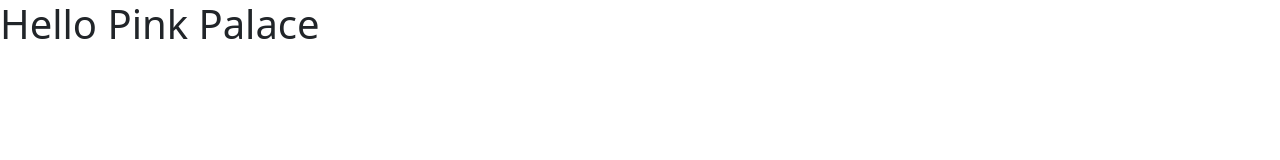
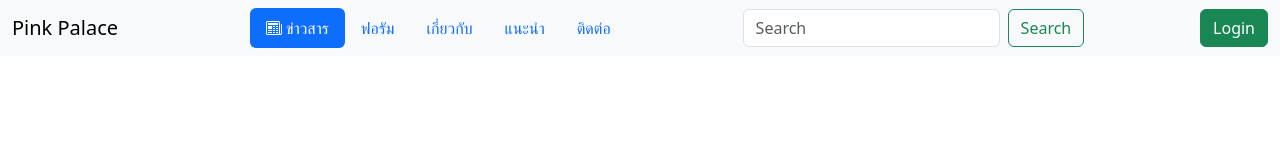
Before and after one commit to julaluxx/csd-website-301, a plain HTML site: page index.html in a window 1280 px wide. Drawn offline with nearby package versions, Linux system fonts and the light colour scheme.

Commit message:
Refactor HTML structure to include a navigation bar and search functionality

```diff
--- a/index.html
+++ b/index.html
@@ -1,14 +1,49 @@
 <!DOCTYPE html>
 <html lang="en">
+
 <head>
     <meta charset="UTF-8">
     <meta name="viewport" content="width=device-width, initial-scale=1.0">
-    <link href="https://cdn.jsdelivr.net/npm/bootstrap@5.3.8/dist/css/bootstrap.min.css" rel="stylesheet" integrity="sha384-sRIl4kxILFvY47J16cr9ZwB07vP4J8+LH7qKQnuqkuIAvNWLzeN8tE5YBujZqJLB" crossorigin="anonymous">
+    <link href="https://cdn.jsdelivr.net/npm/bootstrap@5.3.8/dist/css/bootstrap.min.css" rel="stylesheet"
+        integrity="sha384-sRIl4kxILFvY47J16cr9ZwB07vP4J8+LH7qKQnuqkuIAvNWLzeN8tE5YBujZqJLB" crossorigin="anonymous">
     <link rel="stylesheet" href="https://cdn.jsdelivr.net/npm/bootstrap-icons@1.13.1/font/bootstrap-icons.min.css">
     <title>วังชมพู</title>
 </head>
+
 <body>
-    <h1>Hello Pink Palace</h1>
-    <script src="https://cdn.jsdelivr.net/npm/bootstrap@5.3.8/dist/js/bootstrap.bundle.min.js" integrity="sha384-FKyoEForCGlyvwx9Hj09JcYn3nv7wiPVlz7YYwJrWVcXK/BmnVDxM+D2scQbITxI" crossorigin="anonymous"></script>
+    <nav class="navbar bg-body-tertiary">
+        <div class="container-fluid">
+            <a class="navbar-brand">Pink Palace</a>
+            <ul class="nav nav-pills">
+                <li class="nav-item">
+                    <a class="nav-link active" aria-current="page" href="#"><i class="bi bi-newspaper"></i> ข่าวสาร</a>
+                </li>
+                <li class="nav-item">
+                    <a class="nav-link" href="#">ฟอรัม</a>
+                </li>
+                <li class="nav-item">
+                    <a class="nav-link" href="#">เกี่ยวกับ</a>
+                </li>
+                <li class="nav-item">
+                    <a class="nav-link" href="#">แนะนำ</a>
+                </li>
+                <li class="nav-item">
+                    <a class="nav-link" href="#">ติดต่อ</a>
+                </li>
+            </ul>
+            <form class="d-flex" role="search">
+                <input class="form-control me-2" type="search" placeholder="Search" aria-label="Search" />
+                <button class="btn btn-outline-success" type="submit">Search</button>
+            </form>
+            <button type="button" class="btn btn-success">Login</button>
+        </div>
+    </nav>
+    <main></main>
+    <footer></footer>
+
+    <script src="https://cdn.jsdelivr.net/npm/bootstrap@5.3.8/dist/js/bootstrap.bundle.min.js"
+        integrity="sha384-FKyoEForCGlyvwx9Hj09JcYn3nv7wiPVlz7YYwJrWVcXK/BmnVDxM+D2scQbITxI"
+        crossorigin="anonymous"></script>
 </body>
+
 </html>
```
